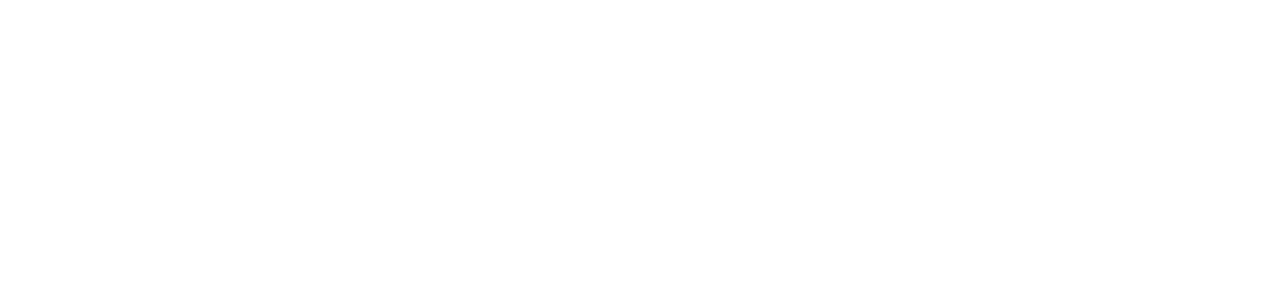
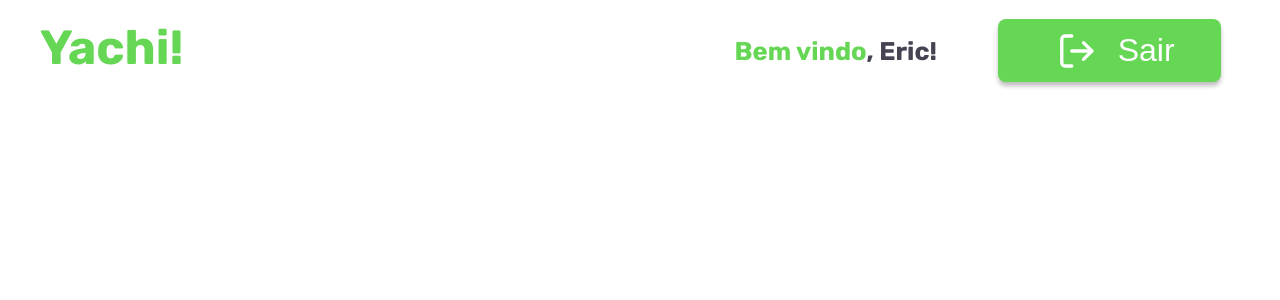
Before and after one commit to eric-araujo/YourAchievements, a React (Create React App) app: page /panel in a window 1280 px wide. Shown: the top 300 px of the page. Built offline with nearby package versions, Linux system fonts and the light colour scheme.

Commit message:
Menu panel responsivo

```diff
--- /dev/null
+++ b/src/Components/HeaderPanel/index.js
@@ -0,0 +1,23 @@
+import './styles.css';
+
+import { LogOut } from "react-feather";
+
+const HeaderPanel = () => {
+  return (
+    <header id='headerPanel'>
+      <div className="divLogo">
+        <h1 id='logoPanel'>Yachi!</h1>
+      </div>
+      <div className="welcome">
+        <p className="textWelcome">
+          <span className="yachi">Bem vindo</span>, Eric!
+        </p>
+        <button className="btn exit">
+          <span className="logout"><LogOut /></span>Sair
+        </button>
+      </div>
+    </header>
+  );
+}
+
+export default HeaderPanel;
--- /dev/null
+++ b/src/Components/HeaderPanel/styles.css
@@ -0,0 +1,83 @@
+#headerPanel {
+  display: flex;
+  justify-content: space-between;
+  margin-top: 1.2rem;
+}
+
+#logoPanel {
+  margin-left: 1.2rem;
+  color: var(--color-green-primary);
+  font-size: 1.5rem;
+}
+
+.divLogo {
+  display: flex;
+  justify-content: center;
+  align-items: center;
+}
+
+.welcome {
+  display: flex;
+  flex-direction: row;
+  justify-content: space-around;
+  align-items: center;
+  width: 55%;
+}
+
+.textWelcome {
+  font-size: .9rem;
+  font-weight: 700;
+  color: var(--color-gray);
+}
+
+.exit {
+  padding: 5% 8%;
+  margin-right: 5%;
+  justify-content: space-around;
+
+  background-color: var(--color-green-primary);
+  color: #FFF;
+}
+
+@media(min-width: 650px) {
+
+  #logoPanel {
+    font-size: 3rem;
+    margin-left: 2.5rem;
+  }
+
+  .divLogo {
+    align-items: baseline !important;
+  }
+
+  .welcome {
+    display: flex;
+    flex-direction: row;
+    justify-content: space-around;
+    align-items: center;
+    width: 45%;
+  }
+
+  .textWelcome {
+    font-size: 1.6rem;
+    font-weight: 700;
+    color: var(--color-gray);
+  }
+
+  .exit {
+    padding: 2% 8%;
+    margin-right: 5%;
+    font-size: 2rem !important;
+  }
+
+  .exit:hover {
+    background-color: var(--color-green-opacity);
+    transition: .4s;
+  }
+
+  .btn > .logout {
+    margin-right: .5rem;
+    height: 2.5rem;
+  }
+
+}
--- a/src/Pages/Login/index.js
+++ b/src/Pages/Login/index.js
@@ -6,7 +6,7 @@
 
 import "./styles.css";
 
-function Register() {
+function Login() {
     return (
         <div>
             <Header />
@@ -18,7 +18,7 @@
                         </p>
                         <img id="imageCreateSession" src={SignIn} alt="Criar Sessão"></img>
                     </article>
-                    <form className="formLogin" action="">
+                    <form className="formLogin" action="/panel">
                         <input className="input" type="email" placeholder="E-mail" />
                         <input className="input" type="password" placeholder="Senha" />
                         <div className="forgotPassword">
@@ -31,7 +31,6 @@
                             <Link to="/register" className="btn btn-new-user">
                                 Criar Conta
                             </Link>
-                            {/* <button className="btn btn-new-user" type="button">Criar Conta</button> */}
                         </div>
                     </form>
                 </div>
@@ -40,4 +39,4 @@
     );
 }
 
-export default Register;
+export default Login;
--- a/src/Pages/Login/styles.css
+++ b/src/Pages/Login/styles.css
@@ -120,4 +120,8 @@
     .forgotPassword:hover {
         background-color: initial;
     }
+
+    .linkForgotPassword:hover {
+        background-color: initial;
+    }
 }
--- /dev/null
+++ b/src/Pages/Panel/index.js
@@ -0,0 +1,12 @@
+import HeaderPanel from "../../Components/HeaderPanel";
+import { Link } from "react-router-dom";
+
+function Panel() {
+    return (
+        <div>
+            <HeaderPanel />
+        </div>
+    );
+}
+
+export default Panel;
--- a/src/routes.js
+++ b/src/routes.js
@@ -4,6 +4,7 @@
 import Index from './Pages/Index';
 import Register from './Pages/Register';
 import Login from './Pages/Login';
+import Panel from './Pages/Panel';
 
 const Routes = () => {
   return (
@@ -12,6 +13,7 @@
         <Route path="/" exact component={Index} />
         <Route path="/register" component={Register} />
         <Route path="/login" component={Login} />
+        <Route path="/panel" component={Panel} />
       </Switch>
     </BrowserRouter>
   );
```
Also changed, not shown: src/Pages/Panel/styles.css (added).
